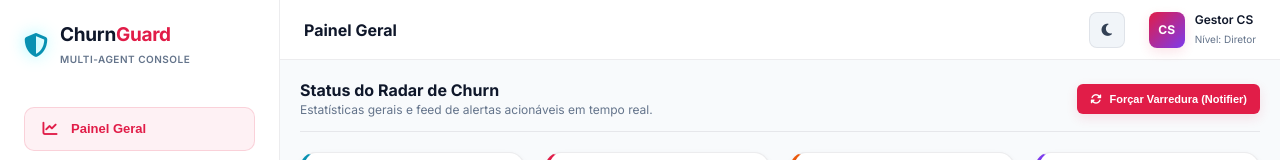
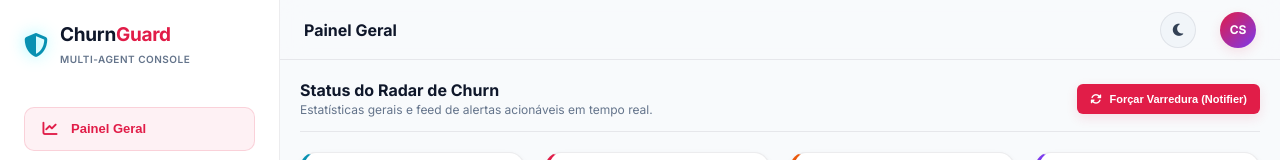
Before and after one commit to israeloliveiradev/central-churnguard, a React (Vite) app in the folder frontend/: page / in a window 1280 px wide. Shown: the top 160 px of the page. Built offline with nearby package versions, Linux system fonts and the light colour scheme; no server answers.

Commit message:
fix: ajuste responsividade header

```diff
--- a/frontend/src/App.jsx
+++ b/frontend/src/App.jsx
@@ -375,11 +375,7 @@ export default function App() {
               {theme === "light" ? <i className="fa-solid fa-moon"></i> : <i className="fa-solid fa-sun"></i>}
             </button>
             <div className="user-profile">
-              <div className="profile-avatar">CS</div>
-              <div className="profile-info">
-                <h5>Gestor CS</h5>
-                <span>Nível: Diretor</span>
-              </div>
+              <div className="profile-avatar" title="Gestor CS (Nível: Diretor)">CS</div>
             </div>
           </div>
         </header>
--- a/frontend/src/index.css
+++ b/frontend/src/index.css
@@ -9,6 +9,7 @@
     --bg-sidebar: #ffffff;
     --bg-card: #ffffff;
     --bg-panel-inner: #f1f5f9; /* slate-100 */
+    --bg-header-translucent: rgba(248, 250, 252, 0.85);
 
     /* Borders & Outlines */
     --border-card: rgba(15, 23, 42, 0.08); /* slate-900 with low opacity */
@@ -44,6 +45,7 @@
     --bg-sidebar: #0f1423;
     --bg-card: #151b2d;
     --bg-panel-inner: rgba(255, 255, 255, 0.02);
+    --bg-header-translucent: rgba(9, 13, 22, 0.85);
 
     /* Borders & Outlines */
     --border-card: rgba(255, 255, 255, 0.08);
@@ -279,13 +281,13 @@ img, video, iframe, embed, object {
     justify-content: center;
     align-items: center;
     gap: 4px;
-    width: 40px;
-    height: 40px;
+    width: 36px;
+    height: 36px;
     padding: 8px;
     background: transparent;
     border: none;
     cursor: pointer;
-    border-radius: 10px;
+    border-radius: 50%;
     transition: background-color 0.2s ease;
     z-index: 1002;
     flex-shrink: 0;
@@ -362,8 +364,9 @@ img, video, iframe, embed, object {
     align-items: center;
     justify-content: space-between;
     padding: 0 24px;
-    background-color: var(--bg-sidebar);
-    backdrop-filter: blur(10px);
+    background-color: var(--bg-header-translucent);
+    backdrop-filter: blur(12px);
+    -webkit-backdrop-filter: blur(12px);
     flex-shrink: 0;
     transition: background-color 0.3s ease, border-color 0.3s ease;
 }
@@ -422,7 +425,7 @@ img, video, iframe, embed, object {
 .profile-avatar {
     width: 36px;
     height: 36px;
-    border-radius: 8px;
+    border-radius: 50%;
     background: linear-gradient(135deg, var(--color-primary) 0%, var(--color-purple) 100%);
     display: flex;
     align-items: center;
@@ -433,15 +436,8 @@ img, video, iframe, embed, object {
     box-shadow: var(--shadow-neon-pink);
 }
 
-.profile-info h5 {
-    font-size: 12px;
-    font-weight: 600;
-    color: var(--text-primary);
-}
-
-.profile-info span {
-    font-size: 10px;
-    color: var(--color-muted);
+.profile-info {
+    display: none !important;
 }
 
 /* ==========================================================================
@@ -550,7 +546,7 @@ img, video, iframe, embed, object {
     width: 36px;
     height: 36px;
     min-height: 36px;
-    border-radius: 8px;
+    border-radius: 50%;
     background: var(--bg-panel-inner);
     border: 1px solid var(--border-card);
     color: var(--text-secondary);
@@ -2240,7 +2236,7 @@ code, kbd {
         height: 36px;
         min-height: 36px;
         padding: 0;
-        border-radius: 8px;
+        border-radius: 50%;
         background: var(--bg-panel-inner) !important;
         border: 1px solid var(--border-card) !important;
         color: var(--text-secondary) !important;
@@ -2257,7 +2253,7 @@ code, kbd {
         width: 36px;
         height: 36px;
         min-height: 36px;
-        border-radius: 8px;
+        border-radius: 50%;
     }
 
     .user-profile {
```
